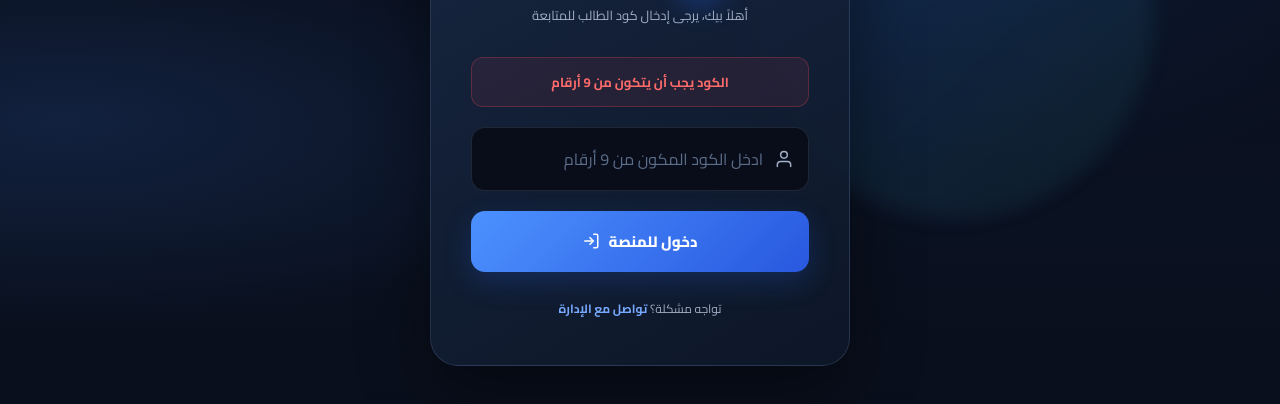
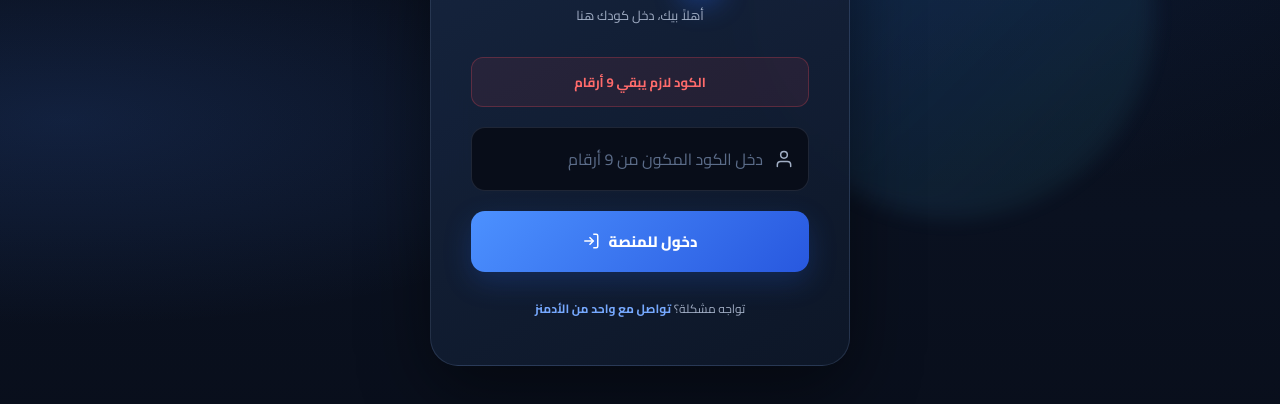
Before and after one commit to mohshalabihhh68-eng/my-study-site7, a website: page public/login.html in a window 1280 px wide. Both pictures are taken after a click on the button "دخول للمنصة". Shown: the part 264-668 px from the top of the page. Drawn offline with Linux system fonts and the light colour scheme.

Commit message:
Update login.html

```diff
--- a/public/login.html
+++ b/public/login.html
@@ -233,12 +233,12 @@
     </span>
     <span>ثانوية <span class="gradient">club</span></span>
   </div>
-  <div class="subtitle">أهلاً بيك، يرجى إدخال كود الطالب للمتابعة</div>
+  <div class="subtitle">أهلاً بيك، دخل كودك هنا </div>
 
   <div class="error-box" id="error-msg"></div>
 
   <div class="input-group">
-    <input type="text" id="code-input" placeholder="ادخل الكود المكون من 9 أرقام" maxlength="9" inputmode="numeric" oninput="this.value = this.value.replace(/[^0-9]/g, '')">
+    <input type="text" id="code-input" placeholder="دخل الكود المكون من 9 أرقام" maxlength="9" inputmode="numeric" oninput="this.value = this.value.replace(/[^0-9]/g, '')">
     <svg viewBox="0 0 24 24"><path d="M20 21v-2a4 4 0 0 0-4-4H8a4 4 0 0 0-4 4v2"></path><circle cx="12" cy="7" r="4"></circle></svg>
   </div>
 
@@ -248,7 +248,7 @@
   </button>
 
   <div class="footer-text">
-    تواجه مشكلة؟ <a href="index.html#admins">تواصل مع الإدارة</a>
+    تواجه مشكلة؟ <a href="index.html#admins">تواصل مع واحد من الأدمنز </a>
   </div>
 </div>
 
@@ -264,11 +264,11 @@
     const errMsg = document.getElementById('error-msg');
 
     if (code.length !== 9) {
-      showError("الكود يجب أن يتكون من 9 أرقام");
+      showError("الكود لازم يبقي 9 أرقام");
       return;
     }
 
-    btn.innerHTML = 'جاري التحقق...';
+    btn.innerHTML = 'ثانية بتحقق من الكود ...';
     btn.disabled = true;
     errMsg.style.display = 'none';
 
@@ -292,7 +292,7 @@
         localStorage.setItem('student_name', data.data.student.name);
         window.location.href = 'subjects.html';
       } else {
-        showError(data.message || "كود غير صحيح أو منتهي");
+        showError(data.message || "الكود دا غلط أو منتهي");
         btn.innerHTML = 'دخول للمنصة <svg viewBox="0 0 24 24"><path d="M15 3h4a2 2 0 0 1 2 2v14a2 2 0 0 1-2 2h-4"></path><polyline points="10 17 15 12 10 7"></polyline><line x1="15" y1="12" x2="3" y2="12"></line></svg>';
         btn.disabled = false;
       }
```
